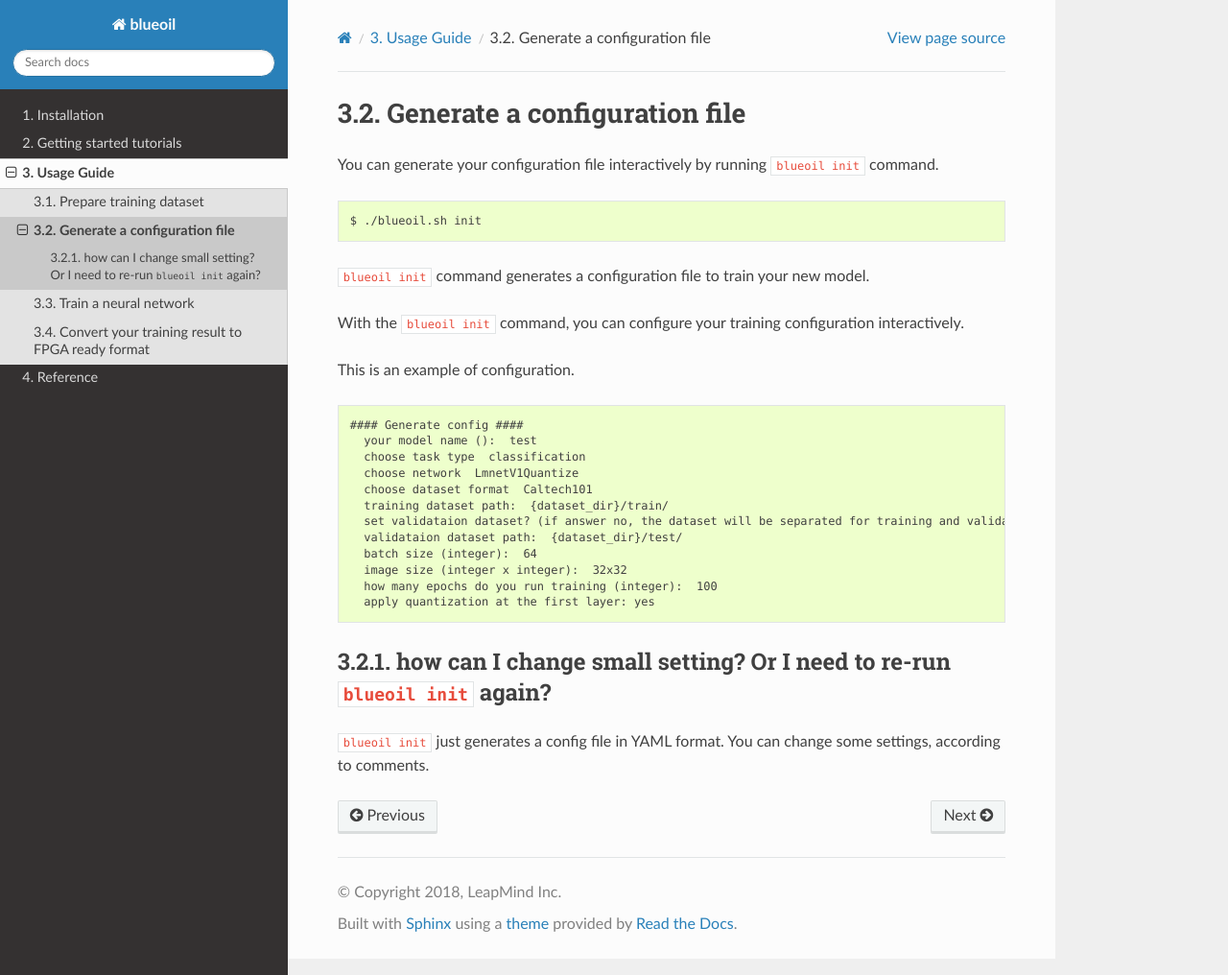
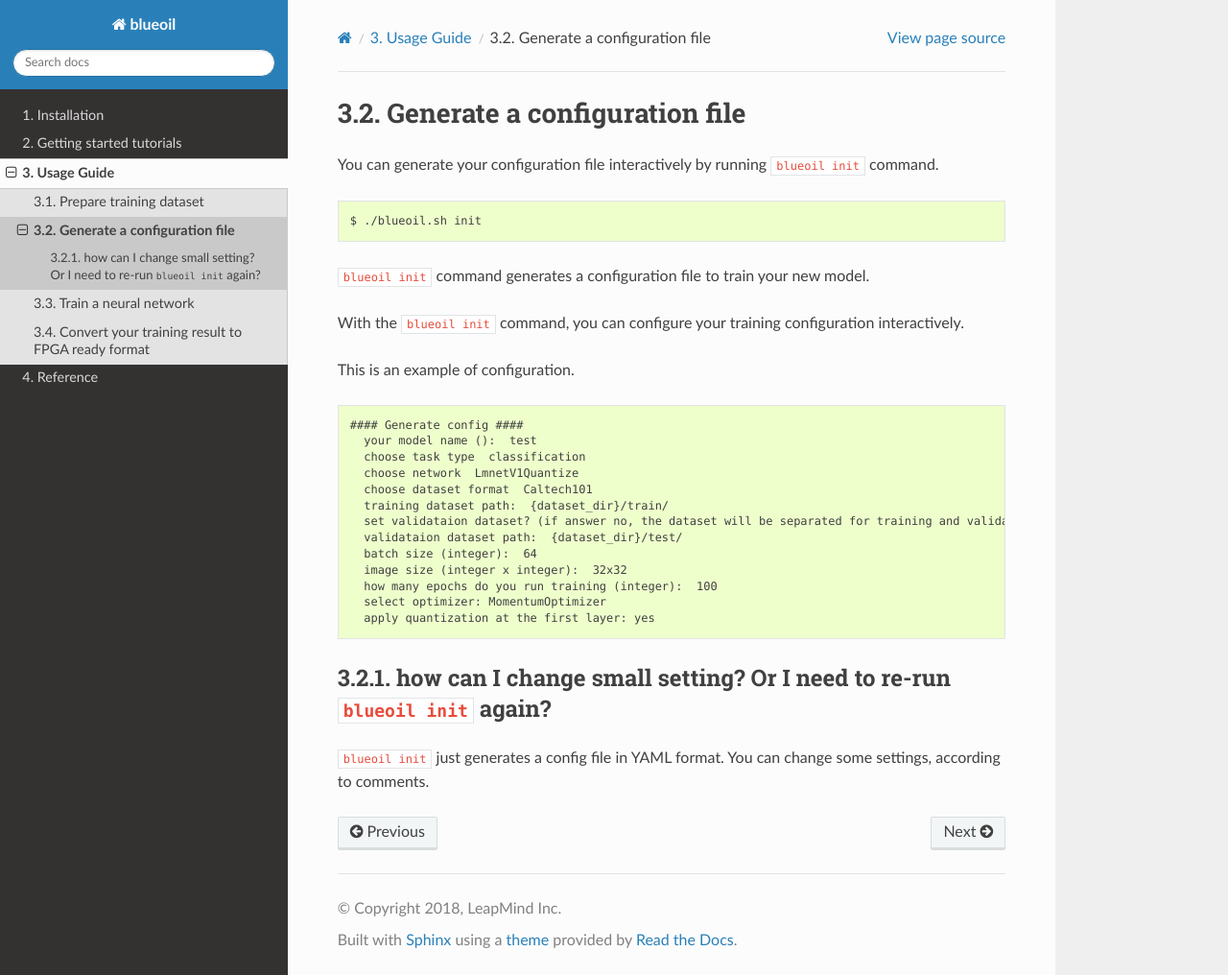
Before and after one commit to blue-oil/blueoil, a Sphinx documentation site: the page built from docs/usage/init.md, in a window 1280 px wide and 1016 px high. Shown: the whole window at 96% size. Built offline with Sphinx 7.4.7 and the Read the Docs theme 2.0.0, drawn with Linux system fonts in a browser that asks for light colours; formulas are drawn with MathJax 3; pages that are not in the unit, such as notebooks, are missing from menus.

Commit message:
modify doc for optimizer selection

````diff
--- a/docs/usage/init.md
+++ b/docs/usage/init.md
@@ -21,6 +21,7 @@ This is an example of configuration.
   batch size (integer):  64
   image size (integer x integer):  32x32
   how many epochs do you run training (integer):  100
+  select optimizer: MomentumOptimizer
   apply quantization at the first layer: yes
 ```
 
````
